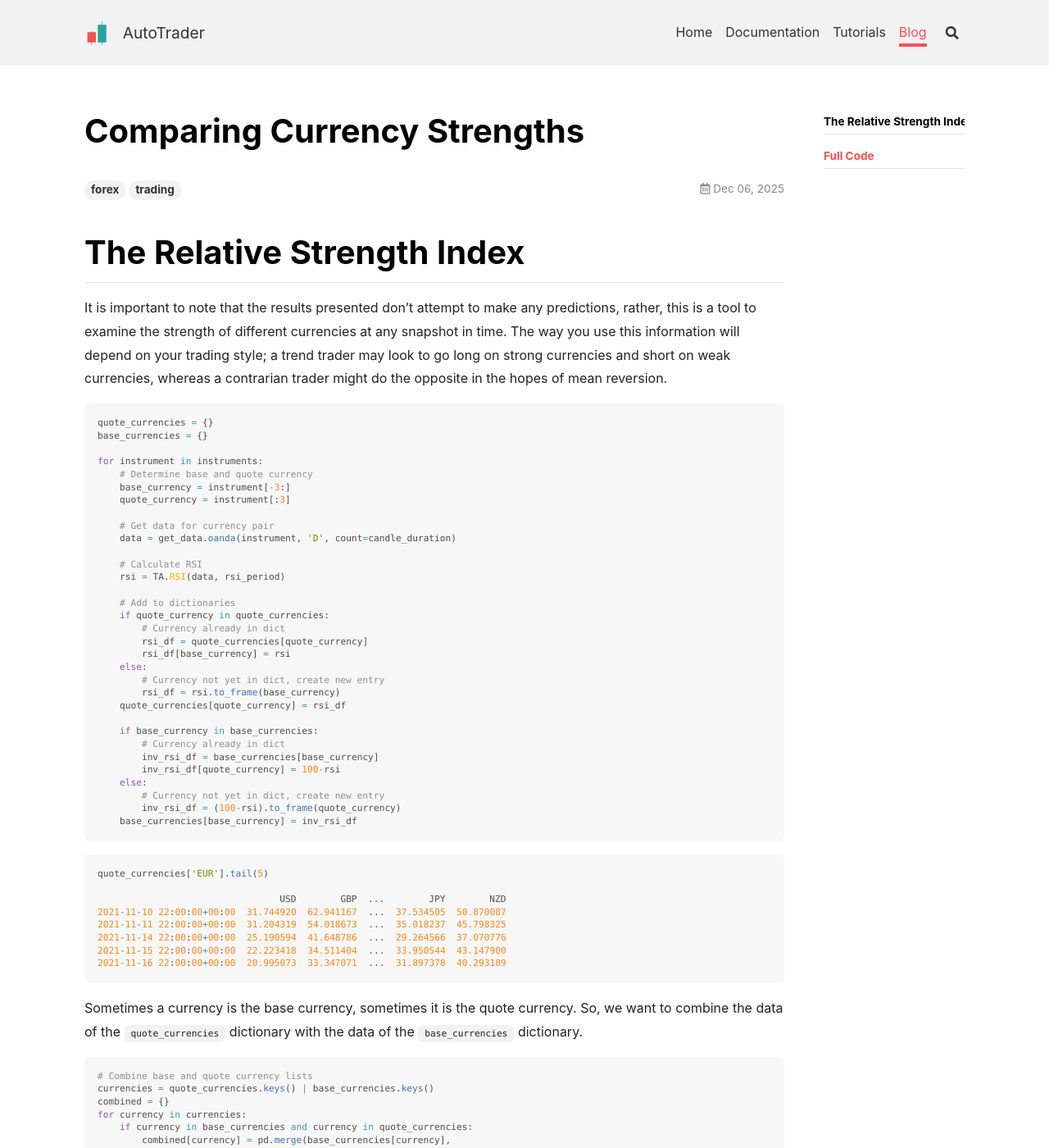
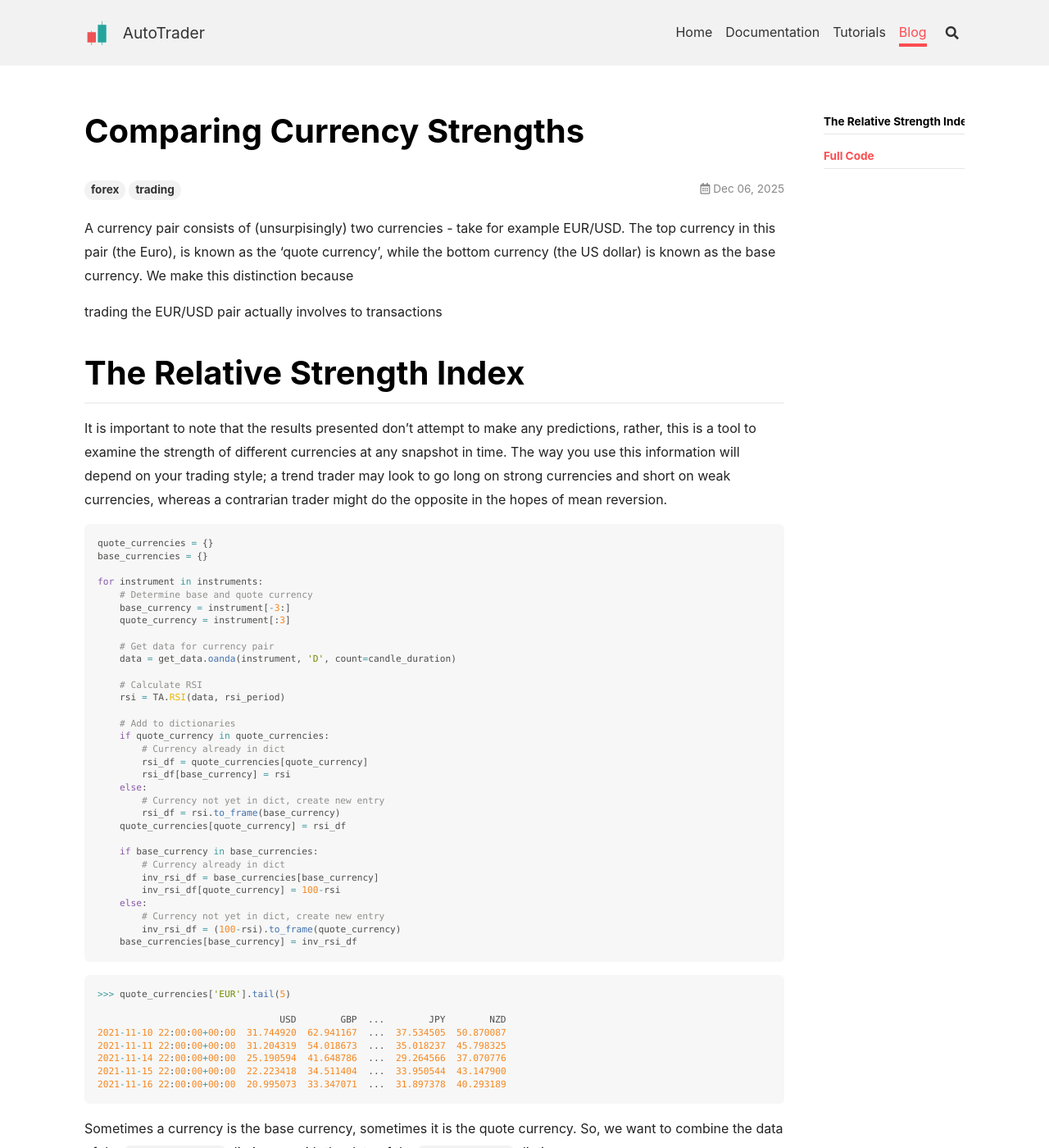
Before and after one commit to kieran-mackle/AutoTrader, a Jekyll site: the page built from content/_posts/2025-12-06-comparing-strengths.md, in a window 1280 px wide and 1400 px high. Shown: the whole window at 82% size. Built offline with Jekyll 4.4.1, drawn with Linux system fonts in a browser that asks for light colours; nearby versions of some CDN libraries.

Commit message:
docs: added some context

````diff
--- a/content/_posts/2025-12-06-comparing-strengths.md
+++ b/content/_posts/2025-12-06-comparing-strengths.md
@@ -4,6 +4,14 @@ cover: /assets/strength-blog/cover.png
 tags: forex trading
 ---
 
+
+
+
+A currency pair consists of (unsurpisingly) two currencies - take for example EUR/USD. The top currency in
+this pair (the Euro), is known as the 'quote currency', while the bottom currency (the US dollar) is known
+as the base currency. We make this distinction because
+
+trading the EUR/USD pair actually involves to transactions
 
 
 
@@ -64,7 +72,7 @@ for instrument in instruments:
 
 
 ```py
-quote_currencies['EUR'].tail(5)
+>>> quote_currencies['EUR'].tail(5)
 
                                  USD        GBP  ...        JPY        NZD
 2021-11-10 22:00:00+00:00  31.744920  62.941167  ...  37.534505  50.870087
````
